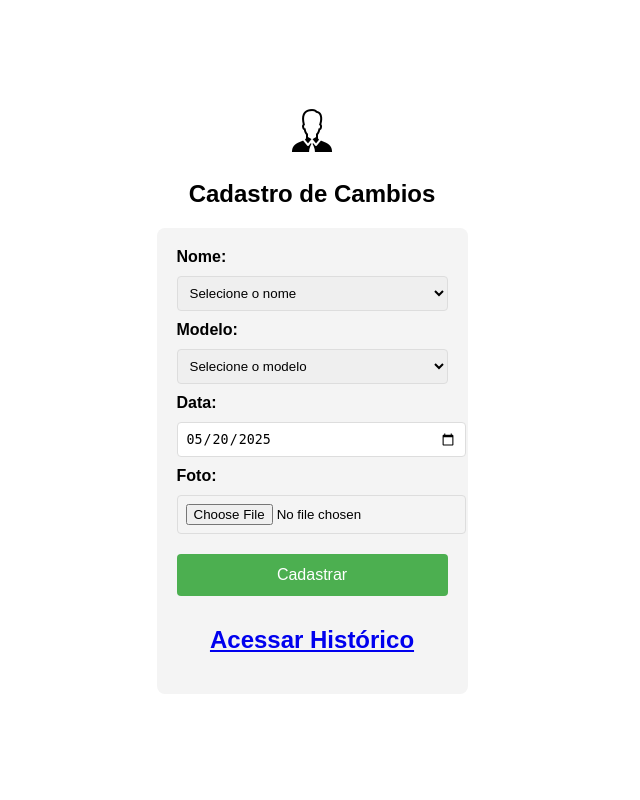
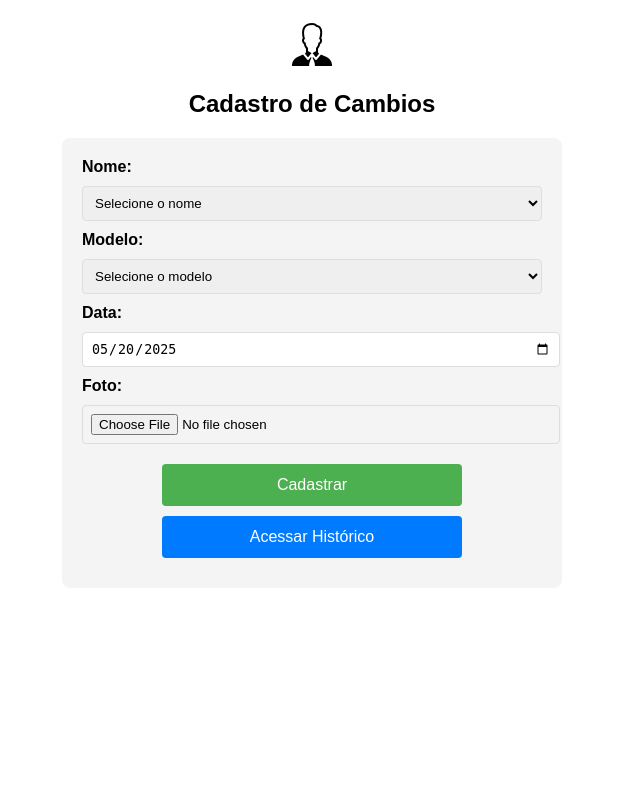
Before and after one commit to DiogoMatsukuraDeOliveira/projetoparaempresa, a PHP site: page / in a window 1280 px wide. Shown: the whole page, without its empty margins (328-968 px from the left). Run offline with PHP 8.4, Linux system fonts and the light colour scheme.

Commit message:
v1.6.1
Mudei algumas coisas do css

```diff
--- a/css/styles.css
+++ b/css/styles.css
@@ -1,30 +1,46 @@
-body {
-    font-family: Arial, sans-serif;
+/* Reset básico e suporte a safe-area no iOS */
+html, body {
   margin: 0;
   padding: 0;
   box-sizing: border-box;
+  -webkit-overflow-scrolling: touch;
+  background: #fff;
+  font-family: Arial, sans-serif;
+}
+
+/* Container centralizado */
+.container {
+  width: 90%;
+  max-width: 500px;
+  margin: 20px auto;
+  text-align: center;
+}
+
+/* Ícone no topo */
+.topo-icone {
+  margin-top: env(safe-area-inset-top, 5px);
   display: flex;
-    flex-direction: column;
-    align-items: center;
   justify-content: center;
-    height: 100vh;
-    overflow: auto; /* Garante que a tela tenha rolagem se necessário */
+}
+.topo-icone img {
+  display: block;
+  margin: 0;
+  padding: 0;
 }
 
 /* Título */
 h1 {
-    text-align: center;
   margin: 20px 0;
   font-size: 24px;
 }
 
-/* Layout de formulários */
+/* Formulário */
 form {
-    max-width: 500px;
-    margin: 0 auto;
+  background-color: #f4f4f4;
   padding: 20px;
-    background-color: #f4f4f4;
   border-radius: 8px;
+  text-align: left;
+  margin-bottom: 10px;
 }
 
 label {
@@ -41,10 +57,11 @@ select, input {
   border-radius: 4px;
 }
 
-button {
+/* Botão Cadastrar */
+button[type="submit"] {
   padding: 12px 20px;
   background-color: #4CAF50;
-    color: white;
+  color: #fff;
   border: none;
   border-radius: 4px;
   cursor: pointer;
@@ -52,30 +69,42 @@ button {
   width: 100%;
   max-width: 300px;
   margin: 10px auto;
+  display: block;
 }
-
-button:hover {
+button[type="submit"]:hover {
   background-color: #45a049;
 }
 
-/* Histórico */
+/* Botão Acessar Histórico */
+.history-btn {
+  padding: 12px 20px;
+  background-color: #007BFF;
+  color: #fff;
+  border: none;
+  border-radius: 4px;
+  cursor: pointer;
+  font-size: 16px;
+  width: 100%;
+  max-width: 300px;
+  margin: 10px auto;
+  display: block;
+}
+.history-btn:hover {
+  background-color: #007BFF;
+}
+
+/* Histórico (se existir) */
 #filters, #historyContent {
   margin: 20px 0;
 }
 
-#filters select, #filters label {
-    width: 100%;
-}
-
+/* Lista de histórico */
 #historyList {
   margin-top: 20px;
-    width: 100%; /* Garantir que o histórico ocupe toda a largura disponível */
-    max-width: 500px; /* Largura máxima para o histórico */
-    max-height: 400px; /* Define uma altura máxima para o histórico */
-    overflow-y: auto; /* Permite rolagem vertical se houver muitas entradas */
+  width: 100%;
+  max-height: 400px;
+  overflow-y: auto;
 }
-
-/* Layout de cada entrada do histórico */
 #historyList div {
   background-color: #f9f9f9;
   padding: 10px;
--- a/index.html
+++ b/index.html
@@ -7,7 +7,15 @@
   <link rel="stylesheet" href="css/styles.css">
 </head>
 <body>
-    <a href="admin.html"><img src="img/icons8-administrador-masculino-50.png" alt=""></a>
+  <div class="container">
+    <!-- Ícone no topo -->
+    <div class="topo-icone">
+      <a href="admin.html">
+        <img src="img/icons8-administrador-masculino-50.png" alt="Administrador">
+      </a>
+    </div>
+
+    <!-- Título -->
     <h1>Cadastro de Cambios</h1>
 
     <!-- Formulário de Cadastro -->
@@ -21,7 +29,6 @@
         <option value="Gabriel">Gabriel</option>
         <option value="Alisson">Alisson</option>
       </select>
-        <br>
 
       <label for="model">Modelo:</label>
       <select id="model" onchange="checkModel(this)" required>
@@ -33,7 +40,6 @@
         <option value="Fusca">Fusca 8x31</option>
         <option value="Outro">Outro</option>
       </select>
-        <br>
 
       <div id="modelOther" style="display:none;">
         <label for="modelOtherInput">Especifique o Modelo:</label>
@@ -42,16 +48,20 @@
 
       <label for="date">Data:</label>
       <input type="date" id="date" required>
-        <br>
 
       <label for="photo">Foto:</label>
       <input type="file" id="photo" accept="image/*" required>
-        <br>
 
       <button type="submit">Cadastrar</button>
-        <h1><a href="history.html">Acessar Histórico</a></h1>
+      <button
+      type="button"
+      class="history-btn"
+      onclick="location.href='history.html'"
+    >
+      Acessar Histórico
+    </button>
+  </div>
+  <script src="javascript/index.js"></script>
     </form>
-
-    <script src="javascript/index.js"></script>
 </body>
 </html>
```
Also changed, not shown: other parts of css/styles.css (+13 -70 lines). Lines whose indentation alone changed are shown as unchanged.
